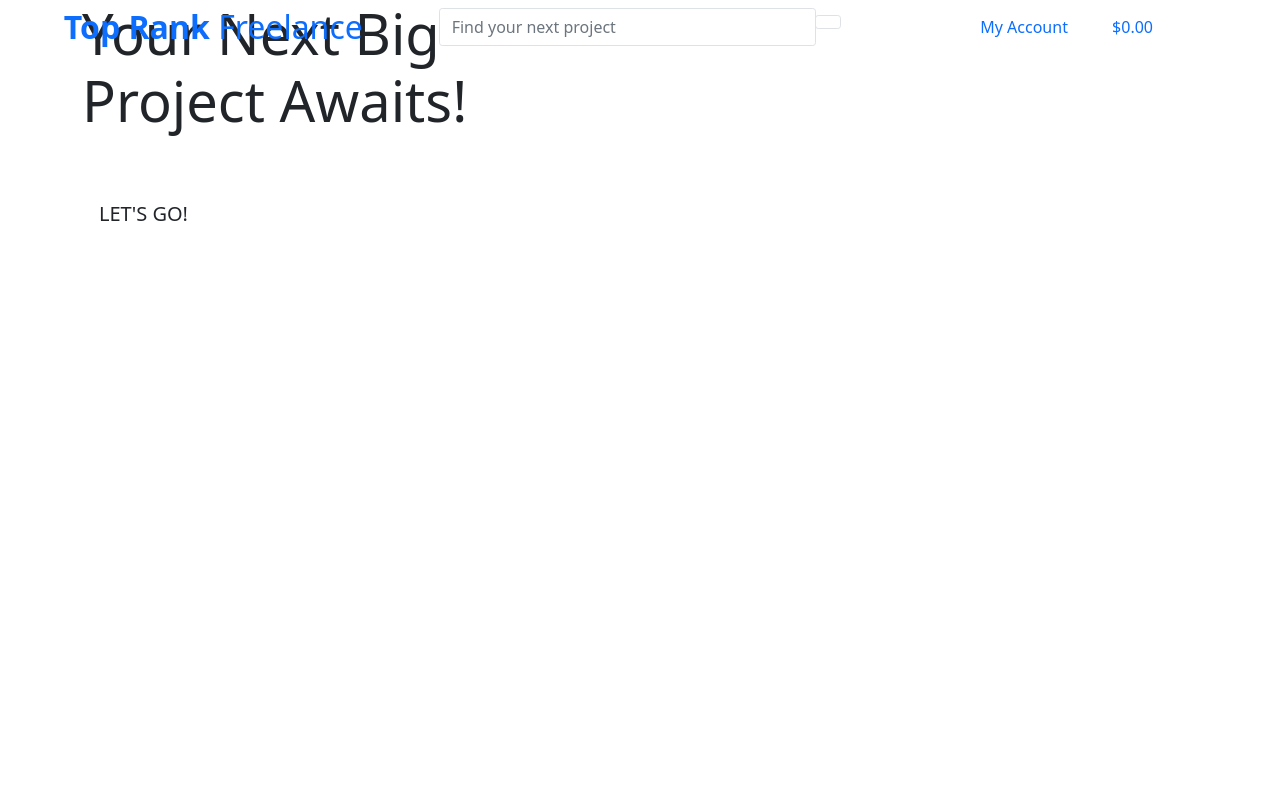
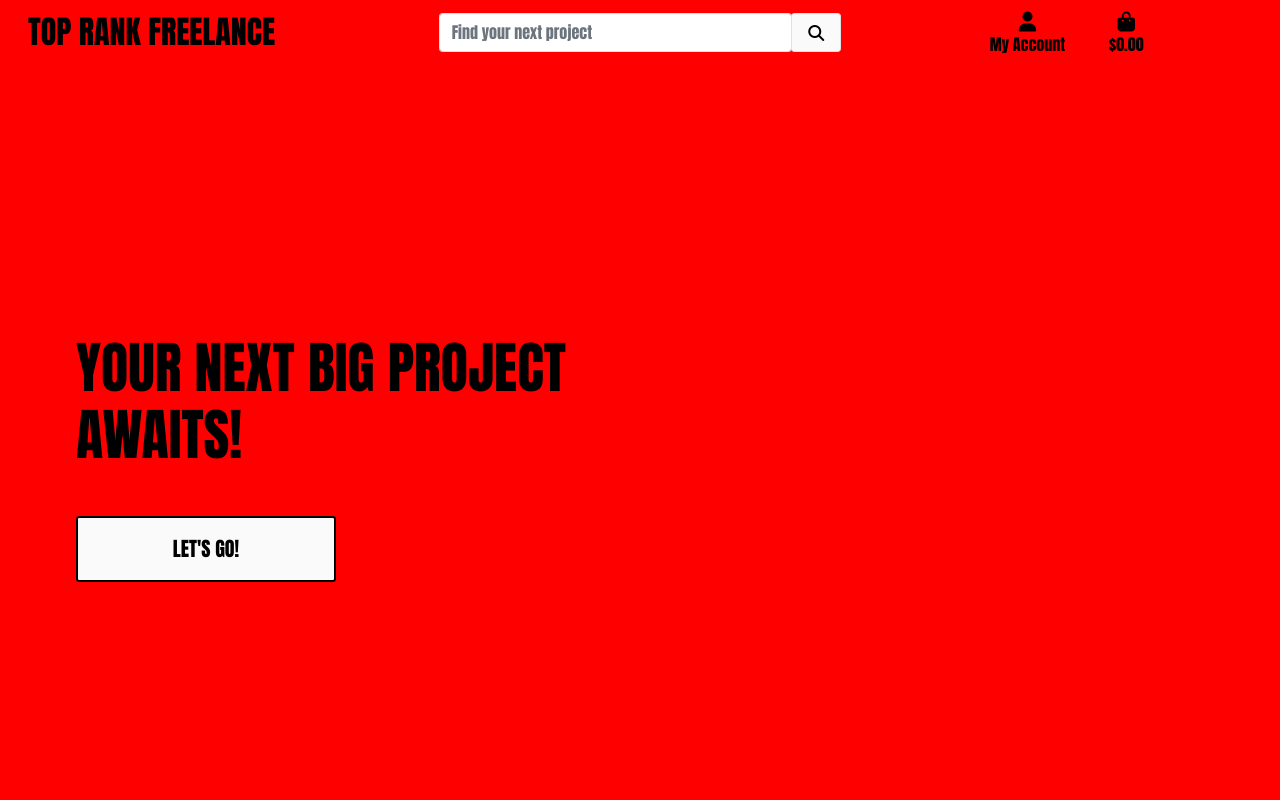
Before and after one commit to J-O-B/top-rank, a Django app: page / in a window 1280 px wide. Run offline with Django 3.2, Linux system fonts and the light colour scheme; some libraries are stand-ins or nearby versions.

Commit message:
added initial styling in static css

```diff
--- a/media-files.txt
+++ b/media-files.txt
@@ -1 +1,3 @@
 For attribution:
+
+lightbulb: https://pixabay.com/illustrations/light-bulb-idea-lit-inspiration-4514505/
--- /dev/null
+++ b/static/css/style.css
@@ -0,0 +1,82 @@
+html{
+    height:100%;
+}
+
+body{
+    background: red;
+    /*url('/media/background.jpg') no-repeat center center fixed;*/
+    background-size: cover;
+    height: calc(100vh - 164px);
+    color: #fafafa;
+    font-family: Impact, Haettenschweiler, 'Arial Narrow Bold', sans-serif;
+}
+.icon {
+    align-items: center;
+    display: inline-flex;
+    justify-content: center;
+    height: 1.5rem;
+    width: 1.5rem;
+}
+.logo-font{
+    text-transform: uppercase;
+}
+
+.main-logo-link{
+    width: fit-content;
+}
+.shop-now-button{
+    background: #fafafa;
+    color: #000;
+    min-width: 260px;
+    border: 2px solid #000;
+    transition: all 0.4s ease-in-out;
+}
+.btn-black{
+    background: #fafafa;
+    color: #000;
+    border: 1px solid #000;
+    transition: all 0.4s ease-in-out;
+}
+.shop-now-button:hover,
+.shop-now-button:active,
+.shop-now-button:focus,
+.btn-black:hover,
+.btn-black:active,
+.btn-black:focus{
+    background: #000;
+    color: #fafafa;
+    border: 1px solid #fafafa;
+}
+.text-black{
+    color: #000 !important;
+}
+.text-white{
+    color: #fafafa !important;
+}
+.border-black{
+    border: 1px solid #000;
+}
+.border-white{
+    border: 1px solid #fafafa;
+}
+
+/* ------------------------------------- Media Queries --- */
+/* Slightly larger container on XL screens */
+@media (min-width: 1200px){
+    .container{
+        max-width: 90%;
+    }
+}
+/* Fixed top navbar only on medium and up */
+@media (min-width: 992px){
+    .fixed-top-desktop-only {
+        position: fixed;
+        top: 0;
+        left: 0;
+        right: 0;
+        z-index: 1030;
+    }
+    .header-container{
+        padding-top: 164px;
+    }
+}
--- a/templates/base.html
+++ b/templates/base.html
@@ -11,26 +11,48 @@
         {% endblock %}
 
         {% block corecss %}
-            <link href="https://cdn.jsdelivr.net/npm/bootstrap@5.0.0-beta3/dist/css/bootstrap.min.css" rel="stylesheet" integrity="sha384-eOJMYsd53ii+scO/bJGFsiCZc+5NDVN2yr8+0RDqr0Ql0h+rP48ckxlpbzKgwra6" crossorigin="anonymous">
+            <link rel="stylesheet" href="https://cdn.jsdelivr.net/npm/bootstrap@5.0.0-beta2/dist/css/bootstrap.min.css" integrity="sha384-BmbxuPwQa2lc/FVzBcNJ7UAyJxM6wuqIj61tLrc4wSX0szH/Ev+nYRRuWlolflfl" crossorigin="anonymous">
+            <link rel="stylesheet" href="https://fonts.googleapis.com/css2?family=Lato:ital,wght@0,100;0,300;0,400;0,700;0,900;1,100;1,300;1,400;1,700;1,900&display=swap">
+            <!--Local CSS-->
+            <link rel="stylesheet" href="{% static 'css/style.css' %}">
         {% endblock %}
         {% block extra_css %}
         {% endblock %}
 
         {% block corejs %}
-            <script src="https://cdn.jsdelivr.net/npm/bootstrap@5.0.0-beta3/dist/js/bootstrap.bundle.min.js" integrity="sha384-JEW9xMcG8R+pH31jmWH6WWP0WintQrMb4s7ZOdauHnUtxwoG2vI5DkLtS3qm9Ekf" crossorigin="anonymous"></script>
-            <script src="https://cdn.jsdelivr.net/npm/@popperjs/core@2.9.1/dist/umd/popper.min.js" integrity="sha384-SR1sx49pcuLnqZUnnPwx6FCym0wLsk5JZuNx2bPPENzswTNFaQU1RDvt3wT4gWFG" crossorigin="anonymous"></script>
-            <script src="https://cdn.jsdelivr.net/npm/bootstrap@5.0.0-beta3/dist/js/bootstrap.min.js" integrity="sha384-j0CNLUeiqtyaRmlzUHCPZ+Gy5fQu0dQ6eZ/xAww941Ai1SxSY+0EQqNXNE6DZiVc" crossorigin="anonymous"></script>
+            <script src="https://kit.fontawesome.com/a52b198673.js" crossorigin="anonymous"></script>
+            <script src="https://code.jquery.com/jquery-3.6.0.min.js" integrity="sha256-/xUj+3OJU5yExlq6GSYGSHk7tPXikynS7ogEvDej/m4=" crossorigin="anonymous"></script>
+            <script src="https://cdn.jsdelivr.net/npm/popper.js@1.16.0/dist/umd/popper.min.js" integrity="sha384-Q6E9RHvbIyZFJoft+2mJbHaEWldlvI9IOYy5n3zV9zzTtmI3UksdQRVvoxMfooAo" crossorigin="anonymous"></script>
+            <script src="https://stackpath.bootstrapcdn.com/bootstrap/4.4.1/js/bootstrap.min.js" integrity="sha384-wfSDF2E50Y2D1uUdj0O3uMBJnjuUD4Ih7YwaYd1iqfktj0Uod8GCExl3Og8ifwB6" crossorigin="anonymous"></script>
+            <!--Stripe-->
+            <script src="https://js.stripe.com/v3/"></script>
+            <!--Local JS-->
+            <script src="{% static 'js/base.js' %}"></script>
         {% endblock %}
         {% block extra_js %}
         {% endblock %}
 
-        <link rel="shortcut icon" href="favicon.ico" type="image/x-icon">
+        <!--Facebook SEO-->
+        <meta property="og:title" content="Your Store Template">
+        <meta property="og:description" content="A customizable web store with stripe payments, admin panel and more.">
+        <meta property="og:image" content="{% static 'media/background.jpg' %}">
+        <meta property="og:url" content="">
 
-        <title>Top Rank{% block extra_title %}{% endblock %}</title>
+        <!--Twitter SEO-->
+        <meta name="twitter:title" content="Your Store Template ">
+        <meta name="twitter:description" content=" Offering tour packages for individuals or groups.">
+        <meta name="twitter:image" content="{% static 'media/background.jpg' %}">
+        <meta name="twitter:card" content="summary_large_image">
+
+        <!--Icon-->
+        <link rel="icon" type="image/jpg" href="{% static 'img/flag.png' %}"/>
+
+        <!--Browser Title-->
+        <title>&#x2720; {% block extra_title %}{% endblock %} Top Rank &#x2720;</title>
     </head>
     <body>
         <header class="container-fluid fixed-top">
-            <div class="row">
+            <div id="topnav" class="row pt-lg-0 text-center text-lg-left">
                 <!--Logo-->
                 <div class="col-12 col-lg-4 my-auto py-1 py-lg-0 text-center text-lg-left">
                     <a href="{% url 'home' %}" class="nav-link main-logo-link">
```
Also changed, not shown: static/css/base.css (deleted, +0 -11 lines), static/js/base.js (added).
